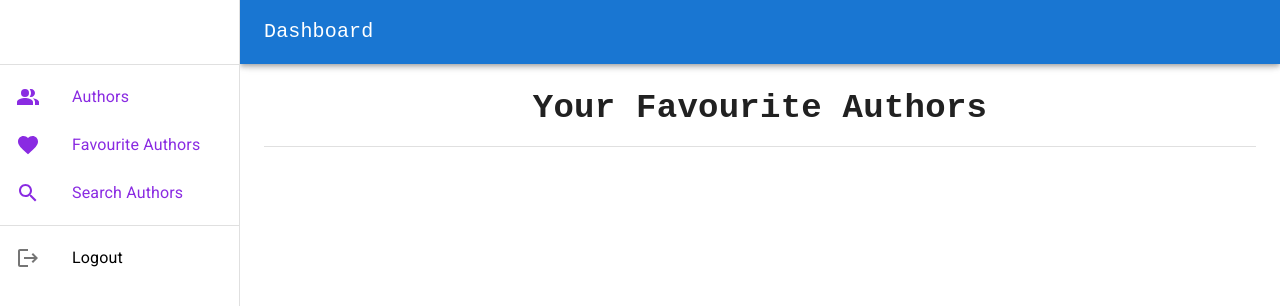
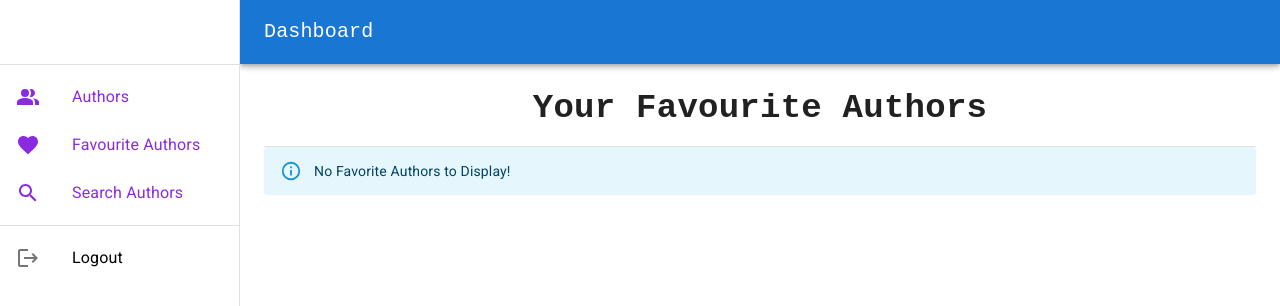
Before and after one commit to Pranta07/author-list-client, a React (Create React App) app: page /favorite in a window 1280 px wide. Shown: the top 306 px of the page. Built offline with nearby package versions, Linux system fonts and the light colour scheme.

Commit message:
alert added

```diff
--- a/src/Pages/Dashboard/FavAuthor/FavAuthor.js
+++ b/src/Pages/Dashboard/FavAuthor/FavAuthor.js
@@ -1,4 +1,11 @@
-import { Box, Divider, Grid, LinearProgress, Typography } from "@mui/material";
+import {
+    Alert,
+    Box,
+    Divider,
+    Grid,
+    LinearProgress,
+    Typography,
+} from "@mui/material";
 import React, { useEffect, useState } from "react";
 import ListItemComponent from "../ListItemComponent/ListItemComponent";
 
@@ -31,6 +38,9 @@ const FavAuthor = () => {
                 Your Favourite Authors
             </Typography>
             <Divider></Divider>
+            {!loading && favoriteAuthors.length === 0 && (
+                <Alert severity="info">No Favorite Authors to Display!</Alert>
+            )}
             {loading ? (
                 <Box sx={{ width: "100%" }}>
                     <LinearProgress />
```
